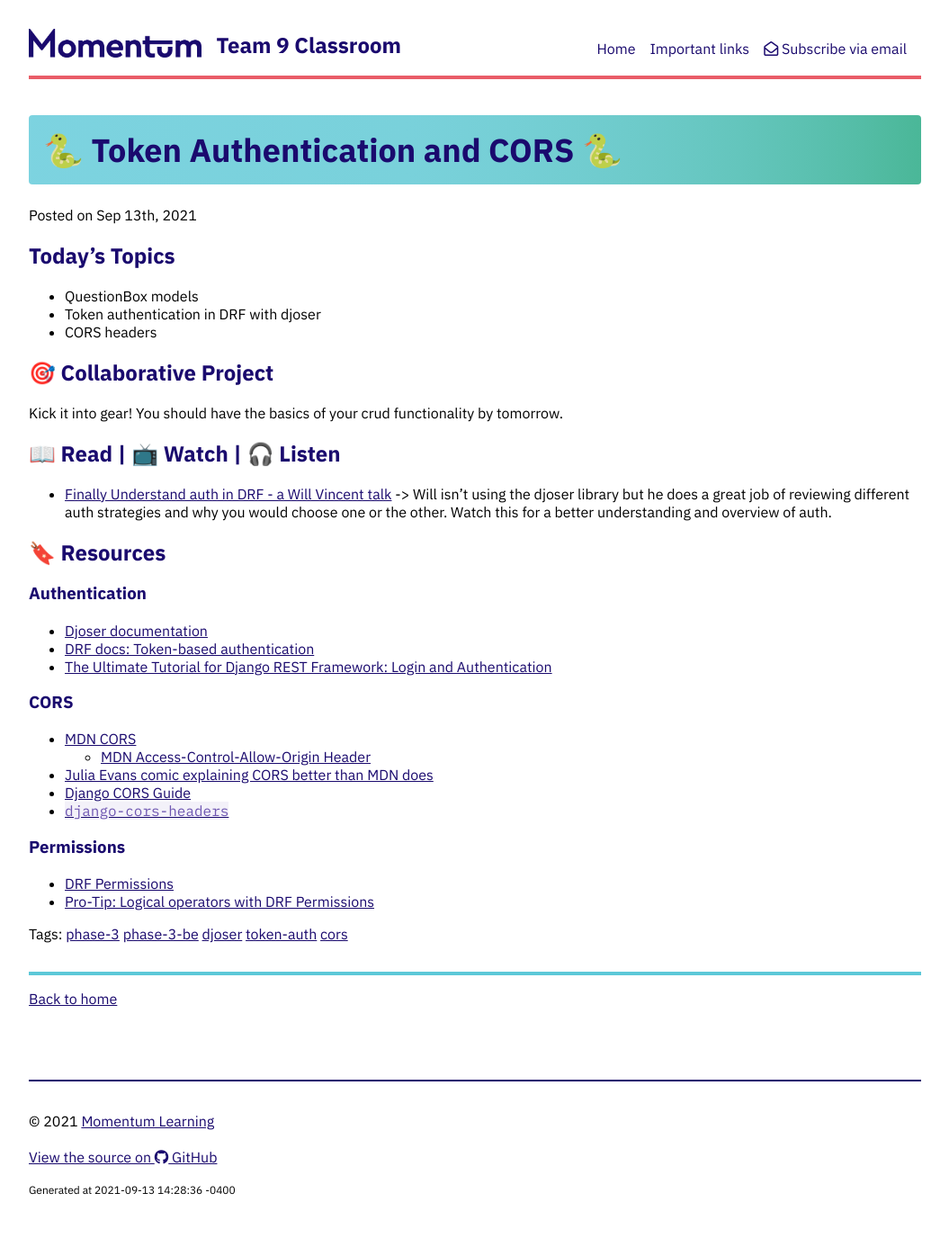
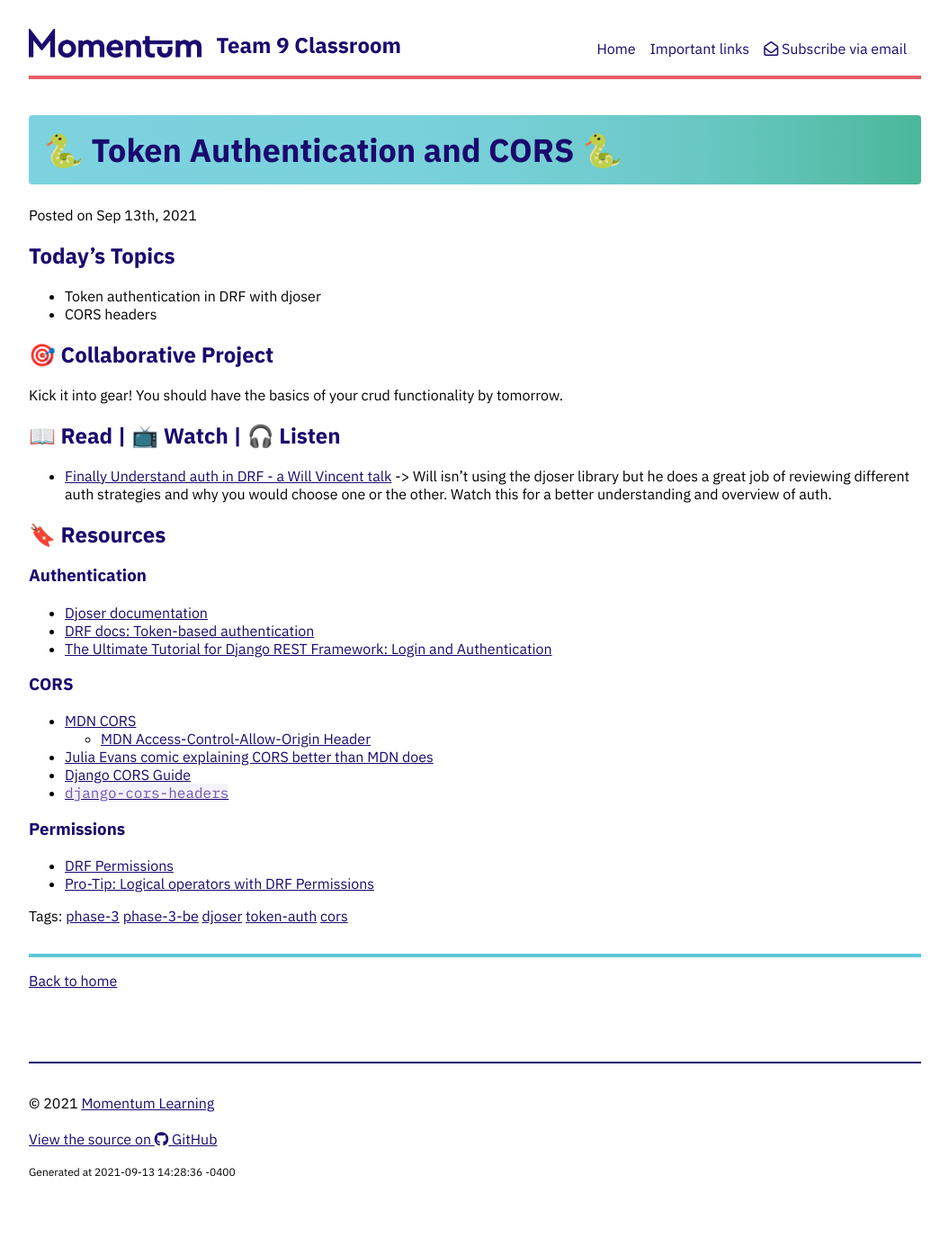
Before and after one commit to Momentum-Team-9/momentum-team-9.github.io, a Jekyll site: the page built from _posts/2021-09-13-be-auth.md, in a window 1280 px wide. Shown: the whole page at 90% size, without its empty margins (112-1167 px from the left). Built offline with Jekyll 4.4.1, drawn with Linux system fonts in a browser that asks for light colours; nearby versions of some CDN libraries.

Commit message:
Update topic list for be

```diff
--- a/_posts/2021-09-13-be-auth.md
+++ b/_posts/2021-09-13-be-auth.md
@@ -6,7 +6,6 @@ tags: phase-3 phase-3-be djoser token-auth cors
 
 ## Today's Topics
 
-- QuestionBox models
 - Token authentication in DRF with djoser
 - CORS headers
 
```
